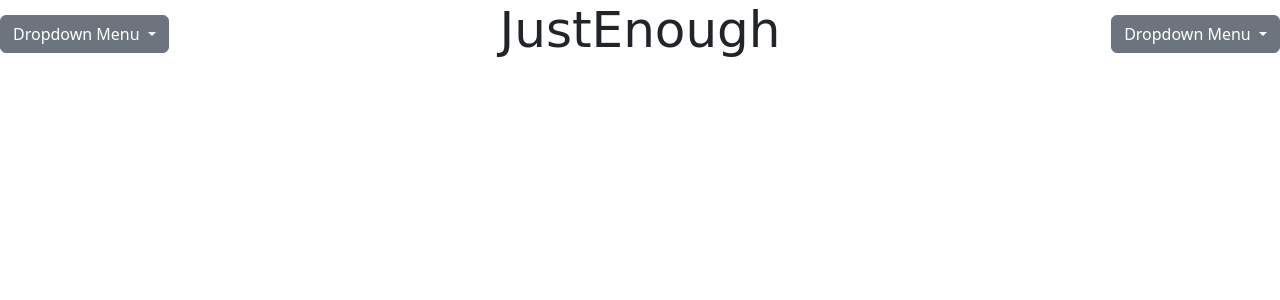
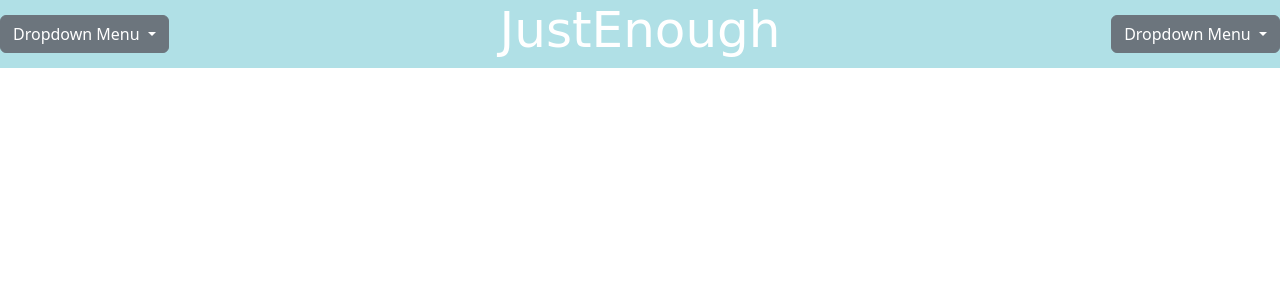
Before and after one commit to hanese/justenough_frontend, a Vue app: page / in a window 1280 px wide. Shown: the top 300 px of the page. Built offline with nearby package versions, Linux system fonts and the light colour scheme.

Commit message:
Header überarbeitet

```diff
--- a/src/App.vue
+++ b/src/App.vue
@@ -6,7 +6,7 @@ import Content from "@/components/Content.vue";
 <template>
 
   <header>
-    <div >
+    <div>
       <HeaderWithNavbar/>
     </div>
   </header>
--- a/src/components/HeaderWithNavbar.vue
+++ b/src/components/HeaderWithNavbar.vue
@@ -9,18 +9,20 @@ import ProfileNavbar from "@/components/ProfileNavbar.vue";
 <template>
 
   <div class="header">
-    <button class="btn btn-secondary dropdown-toggle" type="button" id="dropdownMenuButton" data-bs-toggle="dropdown" aria-expanded="false" style="float: left">
+    <button class="btn btn-secondary dropdown-toggle" type="button" id="dropdownMenuButton" data-bs-toggle="dropdown"
+            aria-expanded="false" style="float: left">
       Dropdown Menu
     </button>
     <ul class="dropdown-menu" aria-labelledby="dropdownMenuButton">
-      <li><a class="dropdown-item" href="rezepte.html">Rezepte</a></li>
+      <li><a class="dropdown-item" href="Rezepte.vue">Rezepte</a></li>
       <li><a class="dropdown-item" href="zutaten.html">Zutaten</a></li>
       <li><a class="dropdown-item" href="einkaufsliste.html">Einkaufsliste</a></li>
     </ul>
 
     <h1>JustEnough</h1>
 
-    <button class="btn btn-secondary dropdown-toggle" type="button" id="dropdownMenuButton" data-bs-toggle="dropdown" aria-expanded="false" style="float: left">
+    <button class="btn btn-secondary dropdown-toggle" type="button" id="dropdownMenuButton" data-bs-toggle="dropdown"
+            aria-expanded="false" style="float: left">
       Dropdown Menu
     </button>
     <ul class="dropdown-menu" aria-labelledby="dropdownMenuButton">
@@ -31,23 +33,21 @@ import ProfileNavbar from "@/components/ProfileNavbar.vue";
   </div>
 
 
-
-
-
 </template>
 
 
-
 <style scoped>
-h1{
-  font-family: "Comic Sans MS",serif;
+h1 {
+  font-family: "Comic Sans MS", serif;
   font-size: 50px;
   flex-grow: 1;
   text-align: center;
+  color: white;
 }
 
-.header{
+.header {
   display: flex;
   align-items: center;
+  background-color: powderblue;
 }
 </style>
--- a/src/components/Rezepte.vue
+++ b/src/components/Rezepte.vue
@@ -1,5 +1,5 @@
 <template>
-
+  <h1>hat funktioniert</h1>
 </template>
 
 <script>
```
Also changed, not shown: src/components/Content.vue (+4 -4 lines).
